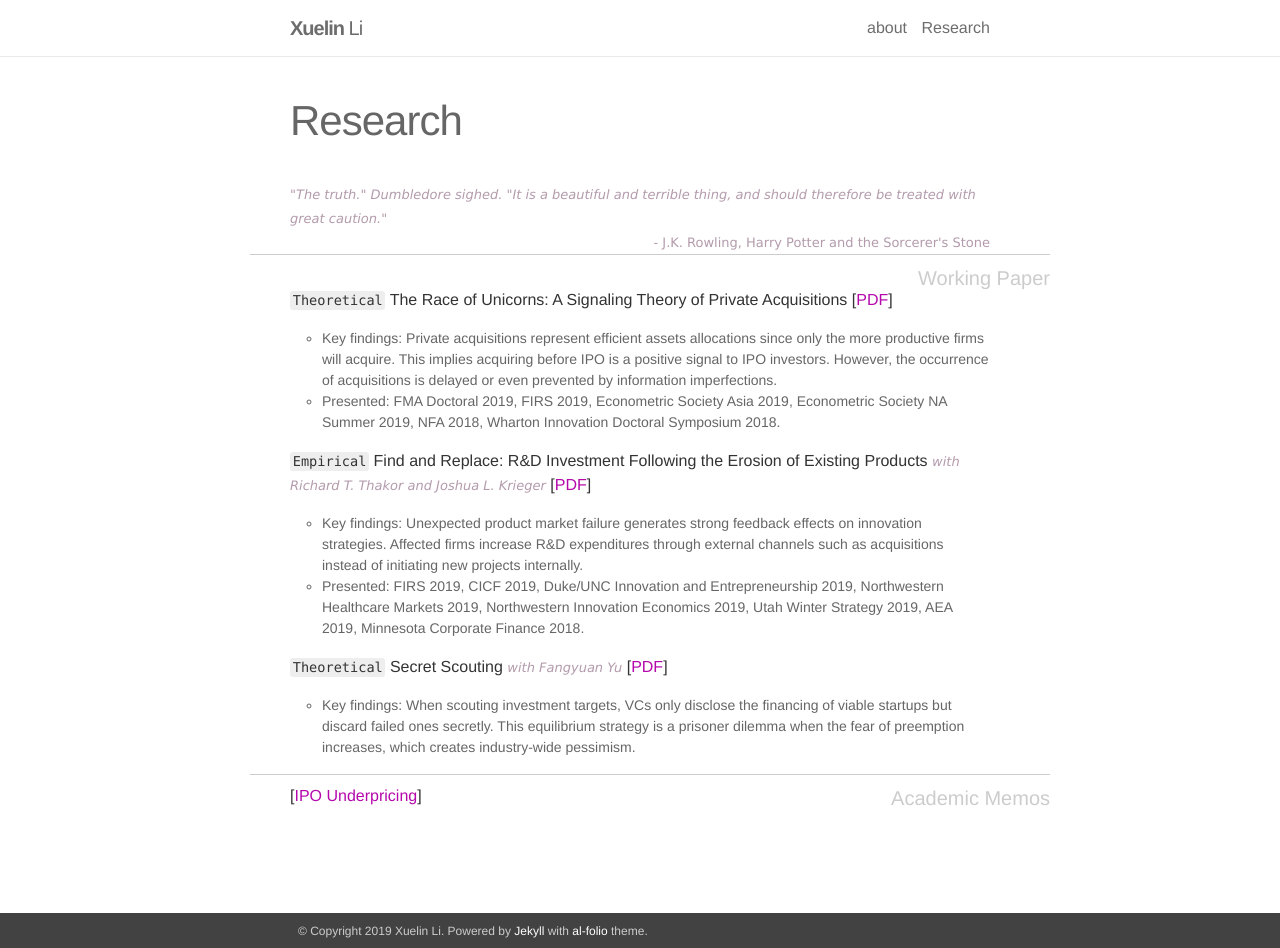
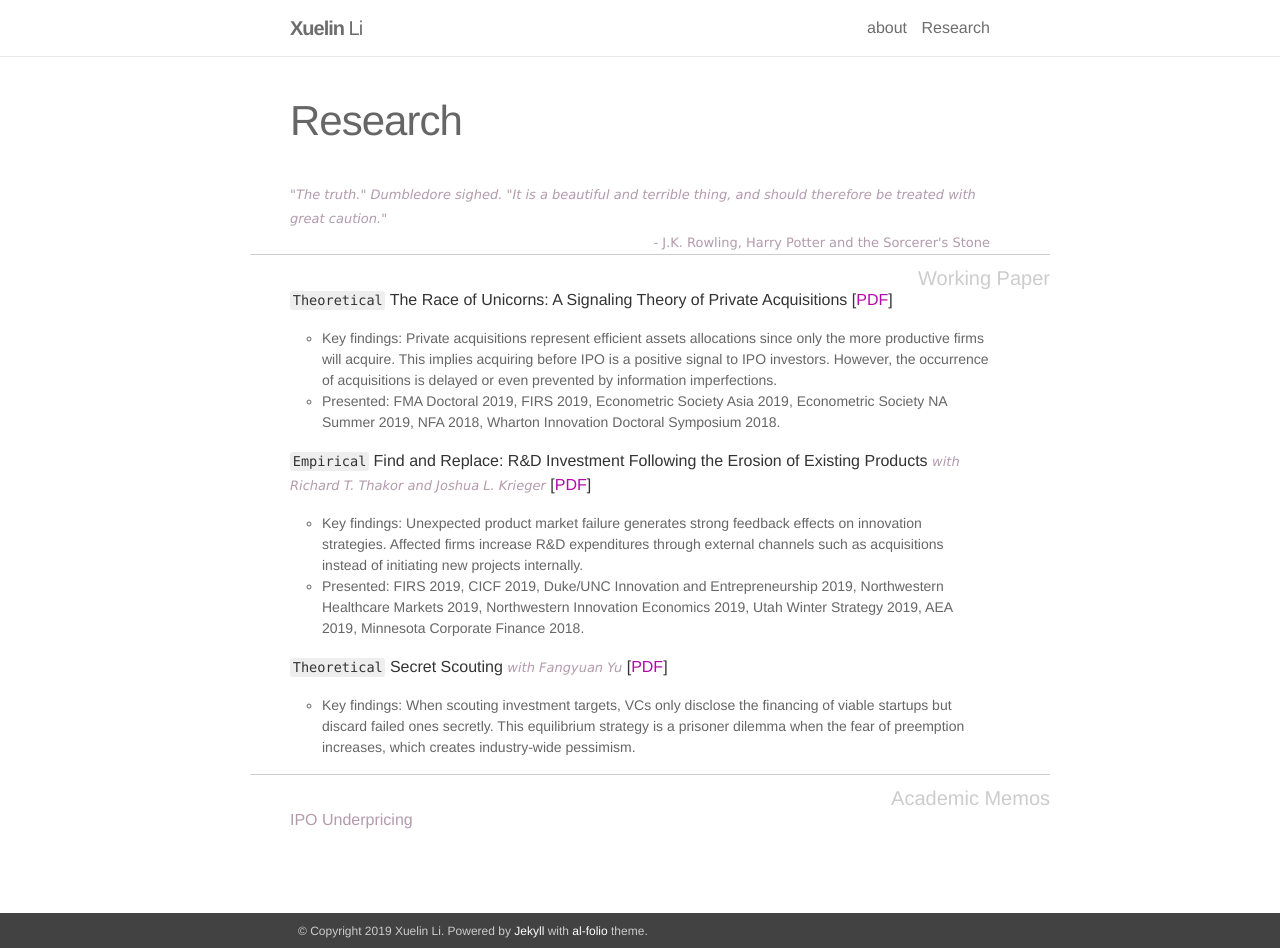
Before and after one commit to meizizhou/homepage, a Jekyll site: the page built from _pages/research.md, in a window 1280 px wide and 948 px high. Built offline with Jekyll 4.4.1, drawn with Linux system fonts in a browser that asks for light colours.

Commit message:
'_pages/research.md'

```diff
--- a/_pages/research.md
+++ b/_pages/research.md
@@ -30,5 +30,5 @@
 </ul>
 
 <h4 class="year">Academic Memos</h4>
-
-[<a href="https://www.dropbox.com/s/610qun4lz8liytv/Notes_oldIPO.pdf?dl=0" target="_blank">IPO Underpricing</a>]
+<br/>
+<a href="https://www.dropbox.com/s/610qun4lz8liytv/Notes_oldIPO.pdf?dl=0" target="_blank" style="color:#B39BAC">IPO Underpricing</a>
```
